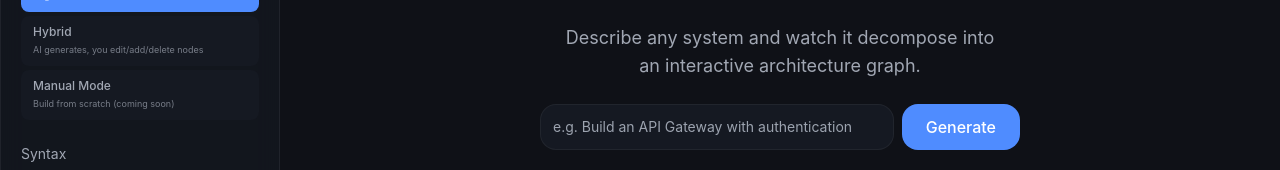
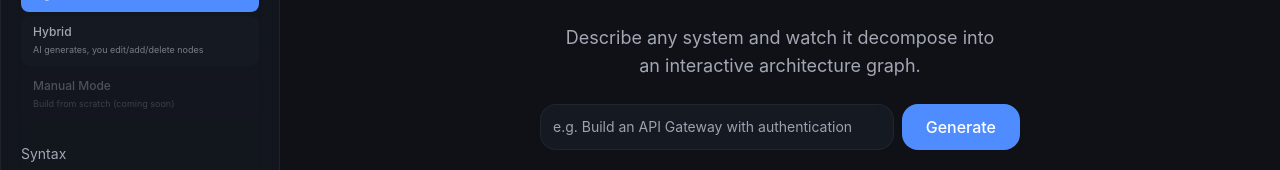
Before and after one commit to ThatDeparted2061/ArchitectOS, a Vue app in the folder frontend/: page / in a window 1280 px wide. Shown: the part 254-424 px from the top of the page. Built offline with nearby package versions, Linux system fonts and the light colour scheme.

Commit message:
Add node stats, disable Manual Mode, polish sidebar

```diff
--- a/frontend/src/components/Sidebar.vue
+++ b/frontend/src/components/Sidebar.vue
@@ -39,9 +39,11 @@
           :key="m.id"
           :class="[
             'text-xs px-3 py-2 rounded-lg text-left transition',
+            m.disabled ? 'bg-surface/50 text-textSecondary/40 cursor-not-allowed' :
             store.mode === m.id ? 'bg-accent text-white' : 'bg-surface text-textSecondary hover:text-white'
           ]"
-          @click="store.mode = m.id"
+          @click="!m.disabled && (store.mode = m.id)"
+          :disabled="m.disabled"
         >
           <div class="font-medium">{{ m.id }}</div>
           <div class="text-[9px] opacity-70 mt-0.5">{{ m.desc }}</div>
@@ -82,6 +84,13 @@
       ✏️ Edit, ➕ add, or 🗑️ delete nodes directly on the graph. Changes are instant.
     </div>
 
+    <!-- Stats -->
+    <div v-if="store.architecture" class="text-[10px] text-textSecondary bg-surface rounded-lg p-2 space-y-0.5">
+      <div>📊 Nodes: {{ nodeCount }}</div>
+      <div>🌳 Max depth: {{ maxDepth }}</div>
+      <div>📝 Prompt: {{ store.lastPrompt.slice(0, 40) }}{{ store.lastPrompt.length > 40 ? '...' : '' }}</div>
+    </div>
+
     <div class="flex-1"></div>
 
     <!-- Reset -->
@@ -99,9 +108,23 @@ import { useAppStore } from "../store/app";
 const store = useAppStore();
 
 const modes = [
-  { id: "AI Decompose" as const, desc: "AI generates the full architecture" },
-  { id: "Hybrid" as const, desc: "AI generates, you edit/add/delete nodes" },
-  { id: "Manual Mode" as const, desc: "Build from scratch (coming soon)" },
+  { id: "AI Decompose" as const, desc: "AI generates the full architecture", disabled: false },
+  { id: "Hybrid" as const, desc: "AI generates, you edit/add/delete nodes", disabled: false },
+  { id: "Manual Mode" as const, desc: "Build from scratch (coming soon)", disabled: true },
 ];
 const syntaxOptions = ["Hide Syntax", "Show Pseudocode", "Show Real Code"] as const;
+
+function countNodes(node: any): number {
+  if (!node) return 0;
+  return 1 + (node.children || []).reduce((s: number, c: any) => s + countNodes(c), 0);
+}
+function getMaxDepth(node: any): number {
+  if (!node) return 0;
+  if (!node.children || node.children.length === 0) return node.depth || 1;
+  return Math.max(...node.children.map(getMaxDepth));
+}
+
+import { computed } from "vue";
+const nodeCount = computed(() => countNodes(store.architecture));
+const maxDepth = computed(() => getMaxDepth(store.architecture));
 </script>
```
